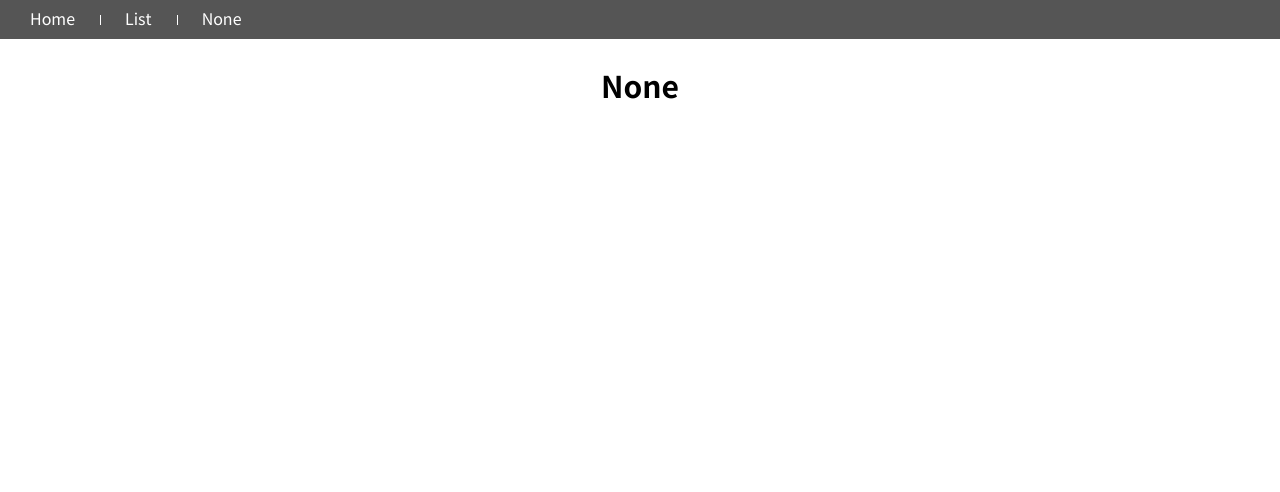
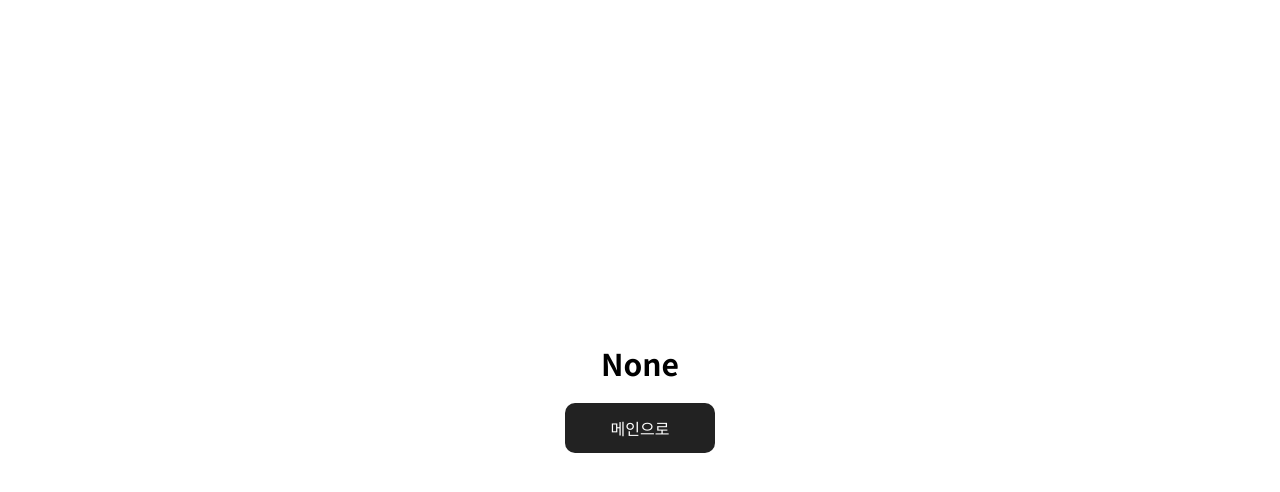
Before and after one commit to knightrun/next-basic, a Next.js app: page /none in a window 1280 px wide. Shown: the top 492 px of the page. Built offline with nearby package versions, Linux system fonts and the light colour scheme.

Commit message:
next-basic setting

```diff
--- a/src/components/common/footer.tsx
+++ b/src/components/common/footer.tsx
@@ -1,10 +1,11 @@
-import {css, jsx} from '@emotion/react'
+import {css} from '@emotion/react'
 
 const footerWrap = css`
   background-color: #222;
   padding: 10px;
   color: #fff;
   margin-top: auto;
+  height: 200px;
 `
 
 const Footer = () => (
--- a/src/components/common/header.tsx
+++ b/src/components/common/header.tsx
@@ -1,5 +1,5 @@
 import Gnb from './gnb'
-import {css, jsx} from '@emotion/react'
+import {css} from '@emotion/react'
 
 const titleWrap = css`
   position: relative;
--- a/src/components/common/heading.tsx
+++ b/src/components/common/heading.tsx
@@ -3,7 +3,6 @@ import styled from "@emotion/styled";
 
 const HeadingWrap = styled.div`
   text-align: center;
-  margin: 30px 0;
 `
 
 const StyledHeading = styled.div`
@@ -12,9 +11,11 @@ const StyledHeading = styled.div`
           +level === 2 ? '30px' :
                   +level === 3 ? '20px' : '40px'};
   padding-bottom: ${({level}: { level: number }) =>
-          +level === 3 ? '10px' : ''};
+          +level === 3 && '10px'};
   border-bottom: ${({level}: { level: number }) =>
-          +level === 3 ? '1px solid #ccc' : ''};
+          +level === 3 && '1px solid #ccc'};
+  margin-top: ${({level}: { level: number }) =>
+          +level === 3 && '30px'};
 `
 
 const Heading = ({level, title}: { level: string, title: string }) => {
--- a/src/components/layouts/default.tsx
+++ b/src/components/layouts/default.tsx
@@ -1,12 +1,23 @@
 import Header from '@/components/common/header'
 import Footer from '@/components/common/footer'
+import styled from "@emotion/styled";
 
-const DefaultLayout = ({ children }) => (
-    <div className="default-container">
-      <Header />
-      <div className="main">{children}</div>
-      <Footer />
-    </div>
+const DefaultContainer = styled.div`
+  display: flex;
+  flex-direction: column;
+  min-height: 100vh;
+`
+
+const MainWrap = styled.div`
+  padding: 40px 0;
+`
+
+const DefaultLayout = ({children}) => (
+  <DefaultContainer>
+    <Header/>
+    <MainWrap>{children}</MainWrap>
+    <Footer/>
+  </DefaultContainer>
 )
 
 export default DefaultLayout
--- a/src/components/layouts/none.tsx
+++ b/src/components/layouts/none.tsx
@@ -1,10 +1,45 @@
 import Gnb from '@/components/common/gnb'
+import styled from "@emotion/styled";
+import React from "react";
+import {css} from "@emotion/react";
+import {useRouter} from "next/router";
 
-const NoneLayout = ({ children }) => (
+const NoneWrap = styled.div`
+  display: flex;
+  flex-direction: column;
+  justify-content: center;
+  text-align: center;
+  min-height: 100vh;
+`
+
+const btn = css`
+  cursor: pointer;
+  font-size: 16px;
+  background-color: #222;
+  width: 150px;
+  height: 50px;
+  border: 0;
+  color: #fff;
+  font-weight: 500;
+  margin: 20px auto 0;
+  border-radius: 10px;
+`
+
+
+const NoneLayout = ({ children }) => {
+  const route = useRouter()
+  const goMain = async () => {
+    await route.push('/')
+  }
+
+  return (
     <div className="none-container">
-      <Gnb/>
-      <div className="main">{children}</div>
+      <NoneWrap>
+        {children}
+        <button css={btn} onClick={goMain}>메인으로</button>
+      </NoneWrap>
     </div>
-)
+  )
+}
 
 export default NoneLayout
```
Also changed, not shown: src/components/common/gnb.tsx (+9 -7 lines), src/components/product/productItem.tsx (+3 -13 lines), src/pages/product/detail/[id].tsx (+29 -4 lines), src/pages/product/list/index.tsx (+18 -16 lines).
